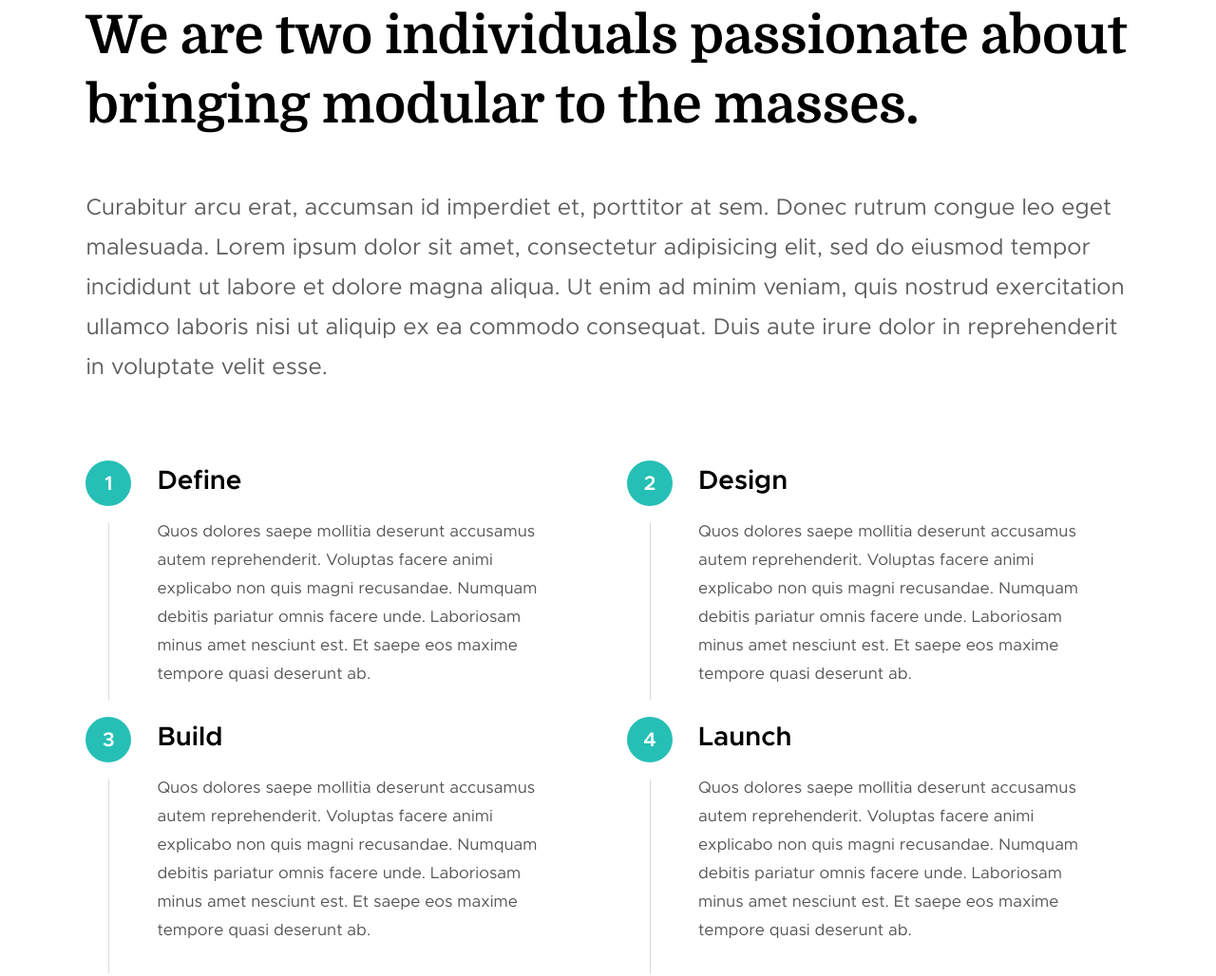
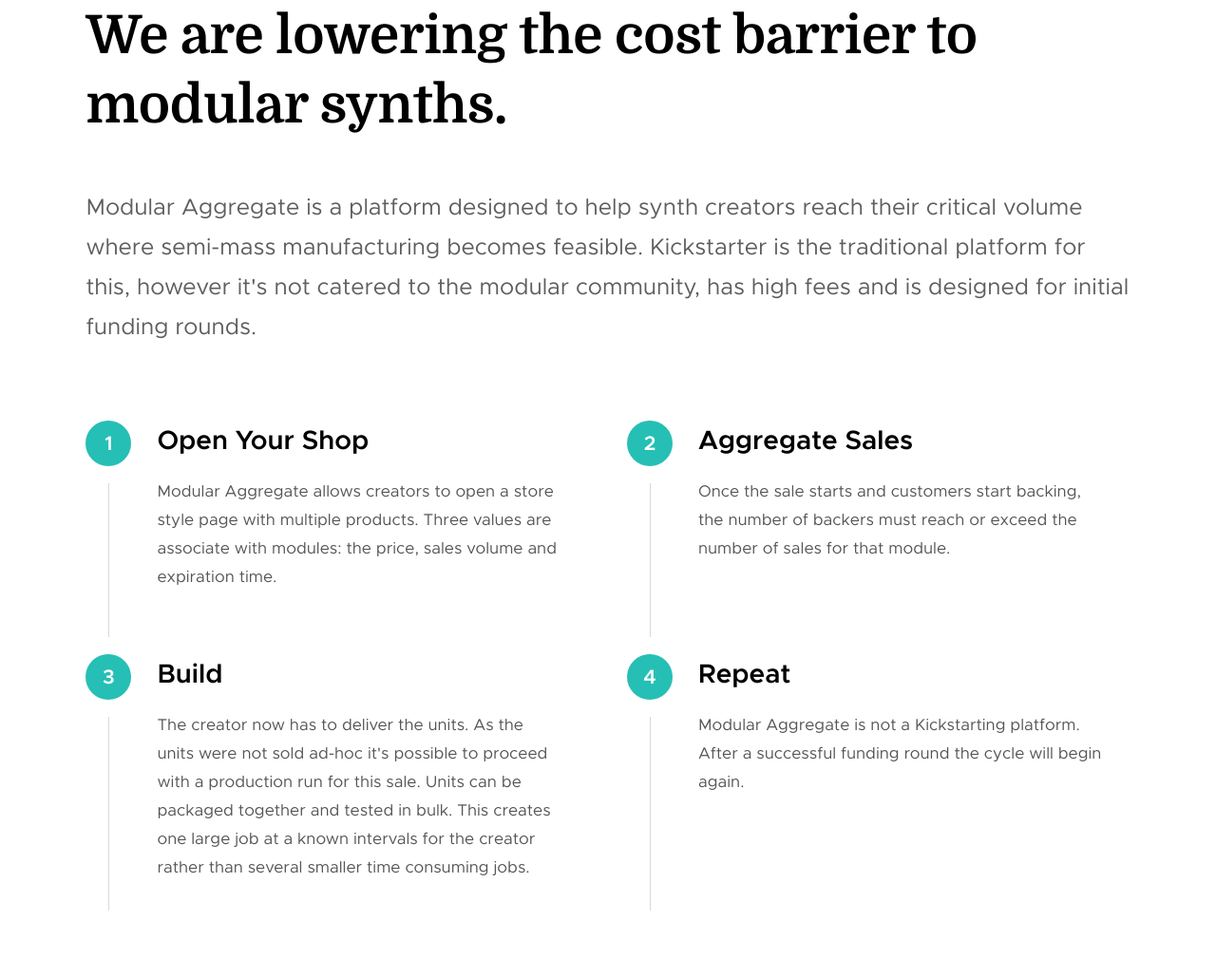
Before and after one commit to Machine-Hum/ModularAggregate, a plain HTML site: page index.html in a window 1280 px wide. Shown: the part 1019-2047 px from the top of the page at 95% size. Drawn offline with Linux system fonts and the light colour scheme; files whose address does not match are found by name.

Commit message:
Worked on the main page

```diff
--- a/index.html
+++ b/index.html
@@ -29,15 +29,6 @@
     <!-- header
     ================================================== -->
     <header class="s-header">
-
-				<!--
-        <div class="header-logo">
-            <a class="site-logo" href="index.html">
-                <img src="images/logo.svg" alt="Homepage">
-            </a>
-        </div> <!-- end header-logo -->
-        -->
-
 				<nav class="header-nav">
             <a href="#0" class="header-nav__close" title="close"><span>Close</span></a>
         </nav> <!-- end header-nav -->
@@ -55,8 +46,8 @@
 								</h1>
 
                 <p>
-                We enable creators to aggregate volumes,<br>
-								before going to production.
+                We enable creators to aggregate volumes.<br>
+								Before going to production.
 								</p>
             </div> <!-- end home-content__main -->
 
@@ -83,20 +74,19 @@
         <div class="row section-header" data-aos="fade-up">
             <div class="col-full">
                 <h3 class="subhead">Who We Are</h3>
-                <h1 class="display-1">We are two individuals passionate about bringing modular to the masses.</h1>
+                <h1 class="display-1">We are lowering the cost barrier to modular synths.</h1>
             </div>
         </div> <!-- end section-header -->
 
         <div class="row" data-aos="fade-up">
             <div class="col-full">
                 <p class="lead">
-                Curabitur arcu erat, accumsan id imperdiet et, porttitor at sem. Donec rutrum congue leo eget malesuada. Lorem ipsum dolor sit amet, consectetur adipisicing elit, sed do eiusmod tempor incididunt ut labore et dolore magna aliqua. Ut enim ad minim veniam, quis nostrud exercitation ullamco laboris nisi ut aliquip ex ea commodo consequat. Duis aute irure dolor in reprehenderit in voluptate velit esse.
+                Modular Aggregate is a platform designed to help synth creators reach their critical volume where semi-mass manufacturing becomes feasible. Kickstarter is the traditional platform for this, however it's not catered to the modular community, has high fees and is designed for initial funding rounds.
                 </p>
             </div>
         </div> <!-- end about-desc -->
 
         <div class="row">
-
             <div class="about-process process block-1-2 block-tab-full">
 
                 <div class="process__vline-left"></div>
@@ -104,21 +94,19 @@
 
                 <div class="col-block process__col" data-item="1" data-aos="fade-up">
                     <div class="process__text">
-                        <h4>Define</h4>
+                        <h4>Open Your Shop</h4>
+                        <p>
+                        Modular Aggregate allows creators to open a store style page with multiple products. Three values are associate with modules: the price, sales volume and expiration time.
 
-                        <p>
-                        Quos dolores saepe mollitia deserunt accusamus autem reprehenderit. Voluptas facere animi explicabo non quis magni recusandae.
-                        Numquam debitis pariatur omnis facere unde. Laboriosam minus amet nesciunt est. Et saepe eos maxime tempore quasi deserunt ab.
+                        <!-- Modules that are more popular will typically have a shorter expiration time and therefor a more rapid funding cycle. -->
                         </p>
                     </div>
                 </div>
                 <div class="col-block process__col" data-item="2" data-aos="fade-up">
                     <div class="process__text">
-                        <h4>Design</h4>
-
+                        <h4>Aggregate Sales</h4>
                         <p>
-                        Quos dolores saepe mollitia deserunt accusamus autem reprehenderit. Voluptas facere animi explicabo non quis magni recusandae.
-                        Numquam debitis pariatur omnis facere unde. Laboriosam minus amet nesciunt est. Et saepe eos maxime tempore quasi deserunt ab.
+                        Once the sale starts and customers start backing, the number of backers must reach or exceed the number of sales for that module.
                         </p>
                     </div>
                 </div>
@@ -127,33 +115,26 @@
                         <h4>Build</h4>
 
                         <p>
-                        Quos dolores saepe mollitia deserunt accusamus autem reprehenderit. Voluptas facere animi explicabo non quis magni recusandae.
-                        Numquam debitis pariatur omnis facere unde. Laboriosam minus amet nesciunt est. Et saepe eos maxime tempore quasi deserunt ab.
+                        The creator now has to deliver the units. As the units were not sold ad-hoc it's possible to proceed with a production run for this sale. Units can be packaged together and tested in bulk. This creates one large job at a known intervals for the creator rather than several smaller time consuming jobs.
                         </p>
                     </div>
                 </div>
                 <div class="col-block process__col" data-item="4" data-aos="fade-up">
                     <div class="process__text">
-                        <h4>Launch</h4>
-
+                        <h4>Repeat</h4>
                         <p>
-                        Quos dolores saepe mollitia deserunt accusamus autem reprehenderit. Voluptas facere animi explicabo non quis magni recusandae.
-                        Numquam debitis pariatur omnis facere unde. Laboriosam minus amet nesciunt est. Et saepe eos maxime tempore quasi deserunt ab.
+                        Modular Aggregate is not a Kickstarting platform. After a successful funding round the cycle will begin again.
                         </p>
                     </div>
                 </div>
-
             </div> <!-- end process -->
-
         </div> <!-- end about-stats -->
-
     </section> <!-- end s-about -->
 
 
     <!-- contact
     ================================================== -->
     <section id="contact" class="s-contact">
-
         <div class="row section-header" data-aos="fade-up">
             <div class="col-full">
                 <h3 class="subhead subhead--light">Contact Us</h3>
@@ -162,20 +143,16 @@
         </div> <!-- end section-header -->
 
         <div class="row">
-
             <div class="col-full contact-main" data-aos="fade-up">
                 <p>
-                <a href="mailto:#0" class="contact-email">hello@transcend-studio.com</a>
+                <a href="mailto:#0" class="contact-email">hello@modularaggregate.com</a>
                 </p>
             </div> <!-- end contact-main -->
-
         </div> <!-- end row -->
 
         <div class="row">
-
             <div class="col-five tab-full contact-secondary" data-aos="fade-up">
                 <h3 class="subhead subhead--light">Where To Find Us</h3>
-
                 <p class="contact-address">
                     1601 Venables St,<br>
                     Vancouver, BC<br>
@@ -187,6 +164,7 @@
                 <h3 class="subhead subhead--light">Follow Us</h3>
                 <div class="contact-subscribe">
                     <form class="group mc-form" novalidate="true"  action="https://getsimpleform.com/messages?form_api_token=1e7310be1db0b12883d5f9fdb1987666" method="post" >
+
   											<input type='hidden' name='redirect_to' value='<the complete return url e.g. http://fooey.com/thank-you.html>' />
                         <input type="email" value="" name="EMAIL" class="email" id="mc-email" placeholder="Email Address" required="">
                         <input type="submit" name="subscribe" value="Subscribe">
```
